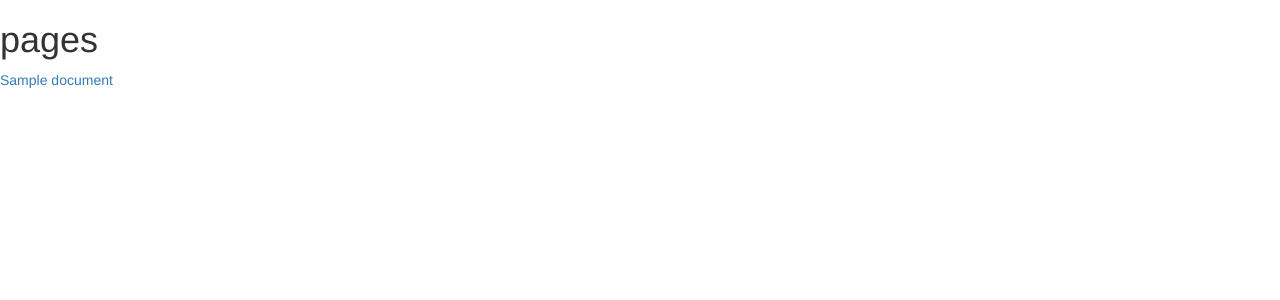
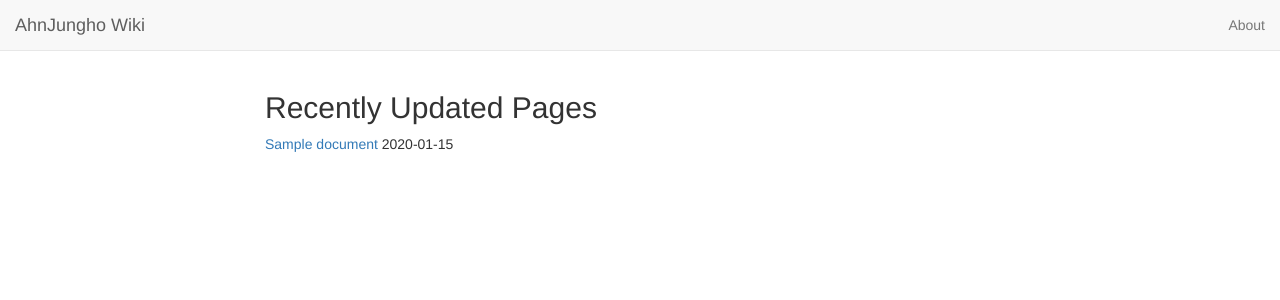
Before and after one commit to ahnjungho/wiki, a Django app: page / in a window 1280 px wide. Shown: the top 300 px of the page. Run offline with Django 3.2, Linux system fonts and the light colour scheme; tables that the repository leaves empty hold one stand-in row (values such as "Sample post"); some libraries are stand-ins or nearby versions.

Commit message:
update html markups

```diff
--- a/templates/base.html
+++ b/templates/base.html
@@ -4,9 +4,10 @@
     <meta charset="utf-8">
     <meta http-equiv="X-UA-Compatible" content="IE=edge">
     <meta name="viewport" content="width=device-width, initial-scale=1">
-    <title>AhnJungho Wiki</title>
+    <title>{% block title %}{% endblock %}AhnJungho Wiki</title>
     {% load staticfiles %}
     <link rel="stylesheet" href="https://maxcdn.bootstrapcdn.com/bootstrap/3.3.5/css/bootstrap.min.css">
+    <link rel="stylesheet" href="https://maxcdn.bootstrapcdn.com/bootswatch/3.3.5/flatly/bootstrap.min.css">
     <link rel="stylesheet" href="{% static 'stylesheets/wiki.css' %}">
 
     <!--[if lt IE 9]>
@@ -15,8 +16,34 @@
     <![endif]-->
   </head>
   <body>
-    {% block content %}
-    {% endblock %}
+    <nav class="navbar navbar-default navbar-static-top">
+      <div class="container-fluid">
+        <div class="navbar-header">
+          <button type="button" class="navbar-toggle collapsed" data-toggle="collapse" data-target="#navbar-collapse-1" aria-expanded="false">
+            <span class="sr-only">Toggle navigation</span>
+            <span class="icon-bar"></span>
+            <span class="icon-bar"></span>
+            <span class="icon-bar"></span>
+          </button>
+          <a class="navbar-brand" href="/">AhnJungho Wiki</a>
+        </div>
+
+        <div class="collapse navbar-collapse" id="navbar-collapse-1">
+          <ul class="nav navbar-nav navbar-right">
+            <li><a href="/about">About</a></li>
+          </ul>
+        </div>
+      </div>
+    </nav>
+
+    <div class="container">
+      <div class="row">
+        <div class="col-sm-8 col-sm-offset-2">
+          {% block content %}
+          {% endblock %}
+        </div>
+      </div>
+    </div>
 
     <script src="https://ajax.googleapis.com/ajax/libs/jquery/1.11.3/jquery.min.js"></script>
     <script src="https://maxcdn.bootstrapcdn.com/bootstrap/3.3.5/js/bootstrap.min.js"></script>
--- a/templates/pages/index.html
+++ b/templates/pages/index.html
@@ -2,10 +2,10 @@
 
 {% block content %}
 
-  <h1>pages</h1>
+  <h2>Recently Updated Pages</h2>
 
   {% for document in documents %}
-    <p><a href="{% url 'detail' document.slug %}">  {{ document.title }}</a></p>
+    <p><a href="{% url 'detail' document.slug %}">  {{ document.title }}</a>  {{ document.update_date | date:'Y-m-d' }}</p>
   {% endfor %}
 
 {% endblock %}
--- a/wiki/urls.py
+++ b/wiki/urls.py
@@ -20,5 +20,5 @@ from pages import views as pages_views
 urlpatterns = [
     url(r'^$', pages_views.index, name='home'),
     url(r'^admin/', include(admin.site.urls)),
-    url(r'^(?P<slug>[a-zA-Z0-9]+)/$', pages_views.detail, name='detail'),
+    url(r'^(?P<slug>[a-zA-Z0-9_-]+)/$', pages_views.detail, name='detail'),
 ]
```
Also changed, not shown: templates/pages/detail.html (+5 -2 lines).
